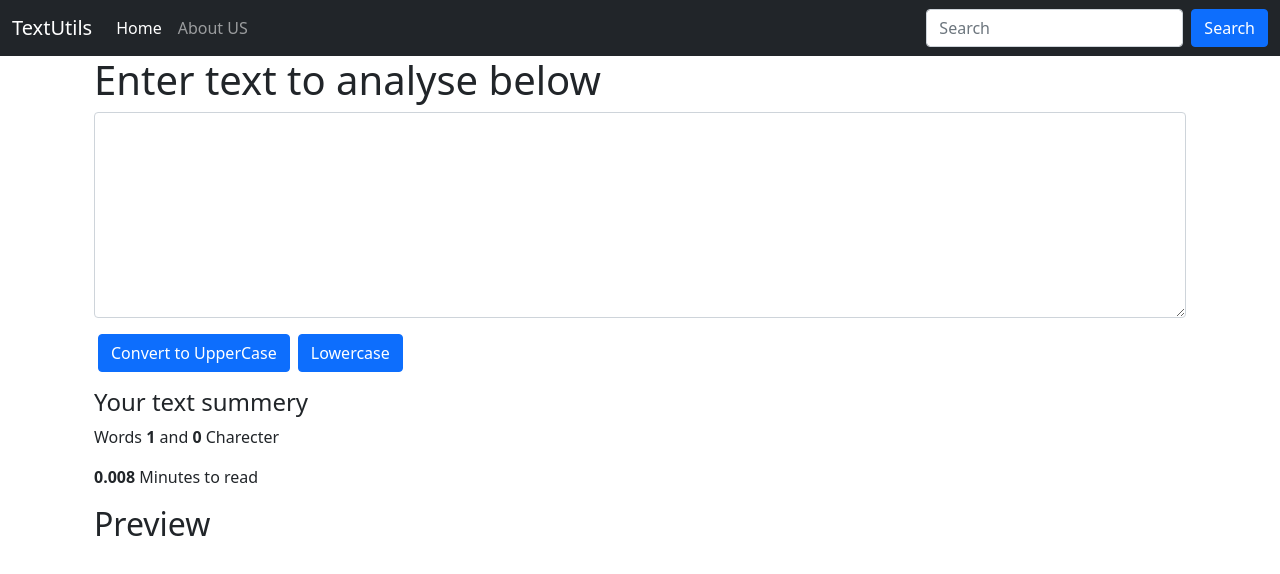
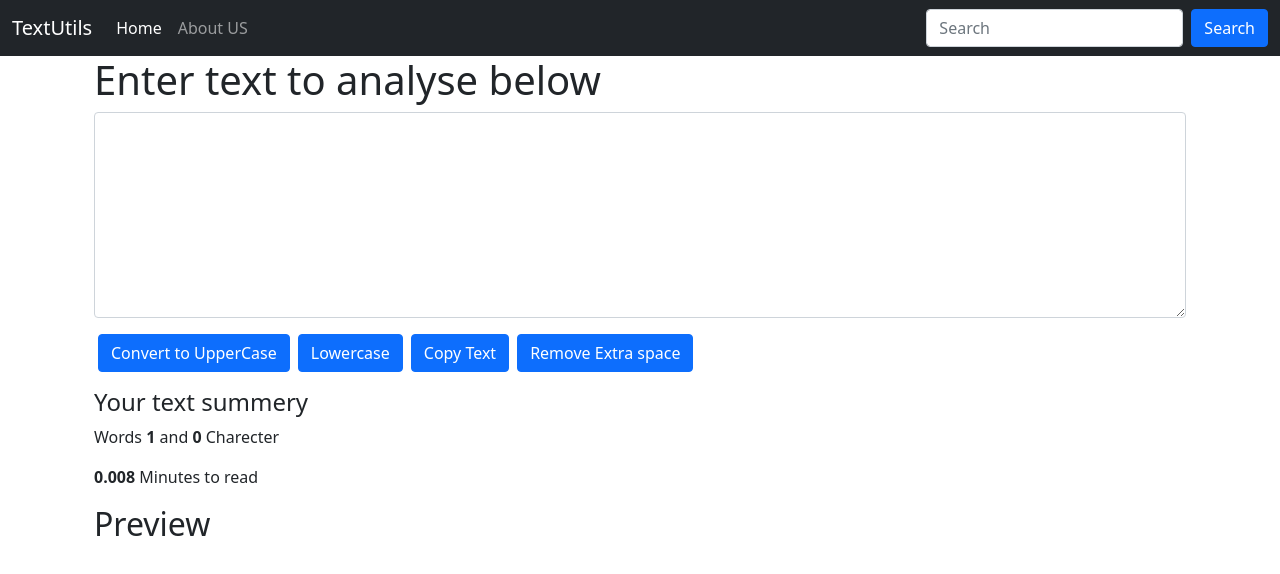
Before and after one commit to gulhaneaj007/Textutils, a React (Create React App) app: page / in a window 1280 px wide. Shown: the top 574 px of the page. Built offline with nearby package versions, Linux system fonts and the light colour scheme.

Commit message:
Exercise 1: Solutions + Shoutouts | Complete React Course in Hindi #11

```diff
--- a/package.json
+++ b/package.json
@@ -17,8 +17,8 @@
     "build": "react-scripts build",
     "test": "react-scripts test",
     "eject": "react-scripts eject",
-    "predeploy":"npm run build",
-    "deploy" : "gh-pages -d build"
+    "predeploy": "npm run build",
+    "deploy": "gh-pages -d build"
   },
   "eslintConfig": {
     "extends": [
--- a/src/components/Textform.js
+++ b/src/components/Textform.js
@@ -4,23 +4,33 @@
     const [text,setText]=useState('')
 
     const changeUPcase=()=>{
-        // console.log("click")
         let nextext=text.toUpperCase();
 
         setText(nextext )
     }
     const changeLowercase=()=>{
-      // console.log("click")
       let nextext=text.toLowerCase();
 
       setText(nextext )
   }
 
     const handleOnchange=(event)=>{
-        // console.log("Done ")
         setText(event.target.value);
 
     }
+
+    const handleCopy=()=>{
+      var text = document.getElementById('myBox')
+      text.select()
+      navigator.clipboard.writeText(text.value)
+    }
+
+    const handleSpace=()=>{
+      var Newtext = text.split(/[ ]+/);
+      setText(Newtext.join(' '))
+    }
+
+
     return (
       <>
     <div className='container'>
@@ -30,6 +40,10 @@
         </div>
         <button type="button" className="btn btn-primary mx-1" onClick={changeUPcase}>Convert to UpperCase</button>
         <button type="button" className="btn btn-primary mx-1" onClick={changeLowercase}>Lowercase</button>
+        <button type="button" className="btn btn-primary mx-1" onClick={handleCopy}>Copy Text</button>
+        <button type="button" className="btn btn-primary mx-1" onClick={handleSpace}>Remove Extra space</button>
+
+
 
     </div>
     <div class="container my-3">
```
Also changed, not shown: src/components/dummy.js (deleted, +0 -9 lines), src/components/dummy2.js (deleted, +0 -9 lines).
